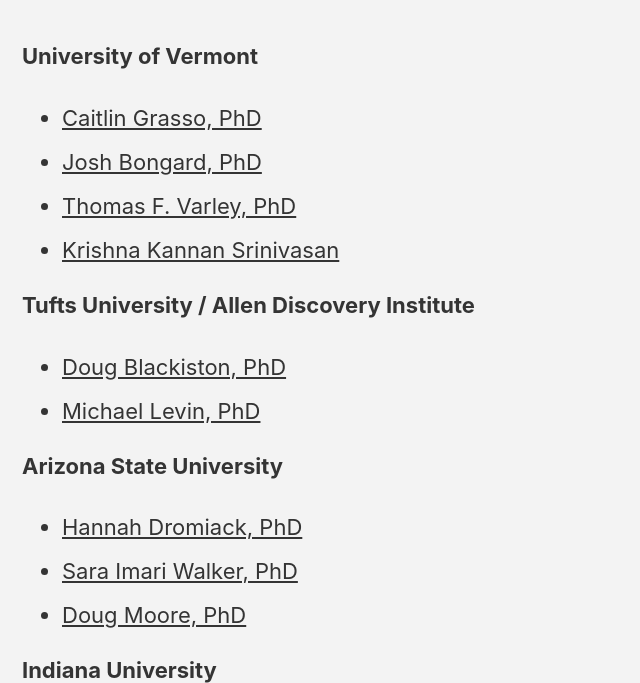
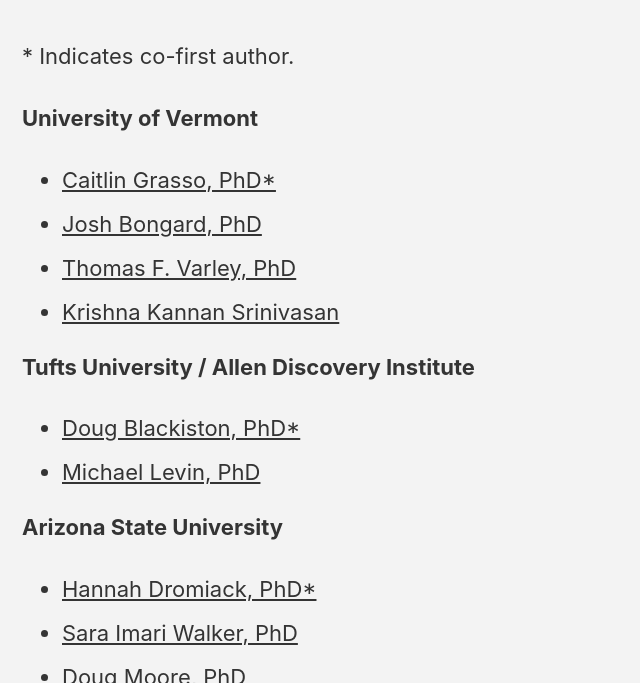
Before and after one commit to thosvarley/xenomicspaper, a Jekyll site: the page built from _pages/team.md, in a window 1280 px wide and 900 px high, scrolled down 258 px, cut to the strip 217-900 px from the top of the window. Shown: the whole strip, without its empty margins (0-640 px from the left). Built offline with Jekyll 4.4.1, drawn with Linux system fonts in a browser that asks for light colours; cached includes are drawn as plain includes.

Commit message:
Final version

```diff
--- a/_pages/team.md
+++ b/_pages/team.md
@@ -17,21 +17,23 @@
 
 ---
 
+\* Indicates co-first author.
+
 **University of Vermont**
 
-* [Caitlin Grasso, PhD](https://scholar.google.com/citations?user=7t4tDLkAAAAJ&hl=en)
+* [Caitlin Grasso, PhD*](https://scholar.google.com/citations?user=7t4tDLkAAAAJ&hl=en)
 * [Josh Bongard, PhD](https://jbongard.github.io/)
 * [Thomas F. Varley, PhD](https://thosvarley.github.io/)
 * [Krishna Kannan Srinivasan](https://scholar.google.com/citations?user=7JYQI7MAAAAJ&hl=en)
 
 **Tufts University / Allen Discovery Institute**
 
-* [Doug Blackiston, PhD](https://www.douglasblackiston.com/)
+* [Doug Blackiston, PhD*](https://www.douglasblackiston.com/)
 * [Michael Levin, PhD](https://drmichaellevin.org/)
 
 **Arizona State University**
 
-* [Hannah Dromiack, PhD](https://search.asu.edu/profile/2518082)
+* [Hannah Dromiack, PhD*](https://search.asu.edu/profile/2518082)
 * [Sara Imari Walker, PhD](https://emergence.asu.edu/)
 * [Doug Moore, PhD](https://scholar.google.com/citations?user=2MUS27QAAAAJ&hl=en)
 
```
Also changed, not shown: _pages/home.md (+2 -2 lines), 2 other files.
